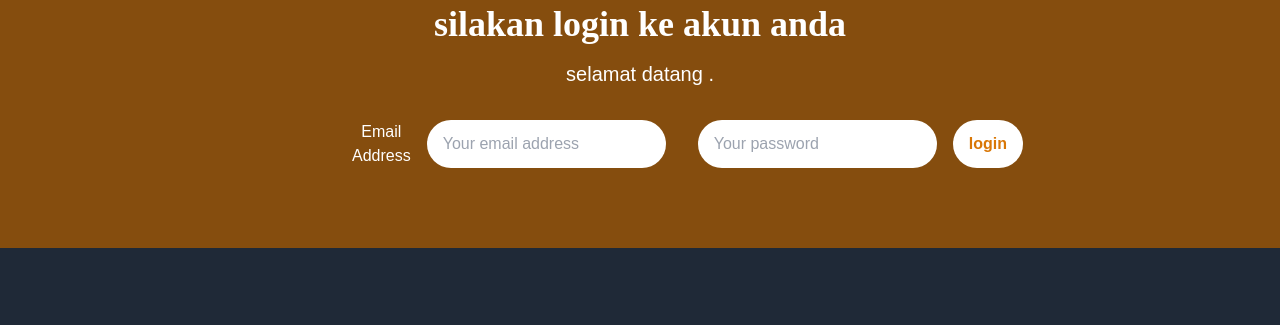
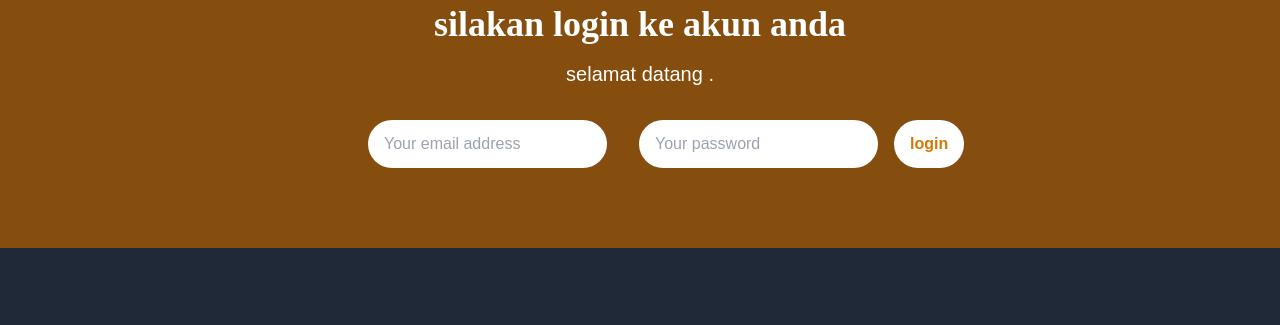
Before and after one commit to Farisi94/farisi94.github.io, a website: page index.html in a window 1280 px wide. Shown: the part 2400-2725 px from the top of the page. Drawn offline with nearby package versions, Linux system fonts and the light colour scheme.

```diff
--- a/index.html
+++ b/index.html
@@ -111,7 +111,7 @@
             <p class="text-xl mb-8">selamat datang .</p>
 
             <form class="flex flex-col md:flex-row gap-4 max-w-xl mx-auto">
-                <label for ="email" id="sr-only">Email Address</label>
+                <label for ="email" id="sr-only"></label>
                 <input type="email" placeholder="Your email address" class="flex-grow px-4 py-3 rounded-full text-gray-800 focus:outline-none focus:ring-2 focus:ring-amber-300">
                 <form class="flex flex-col md:flex-row gap-4 max-w-xl mx-auto">
 
```
